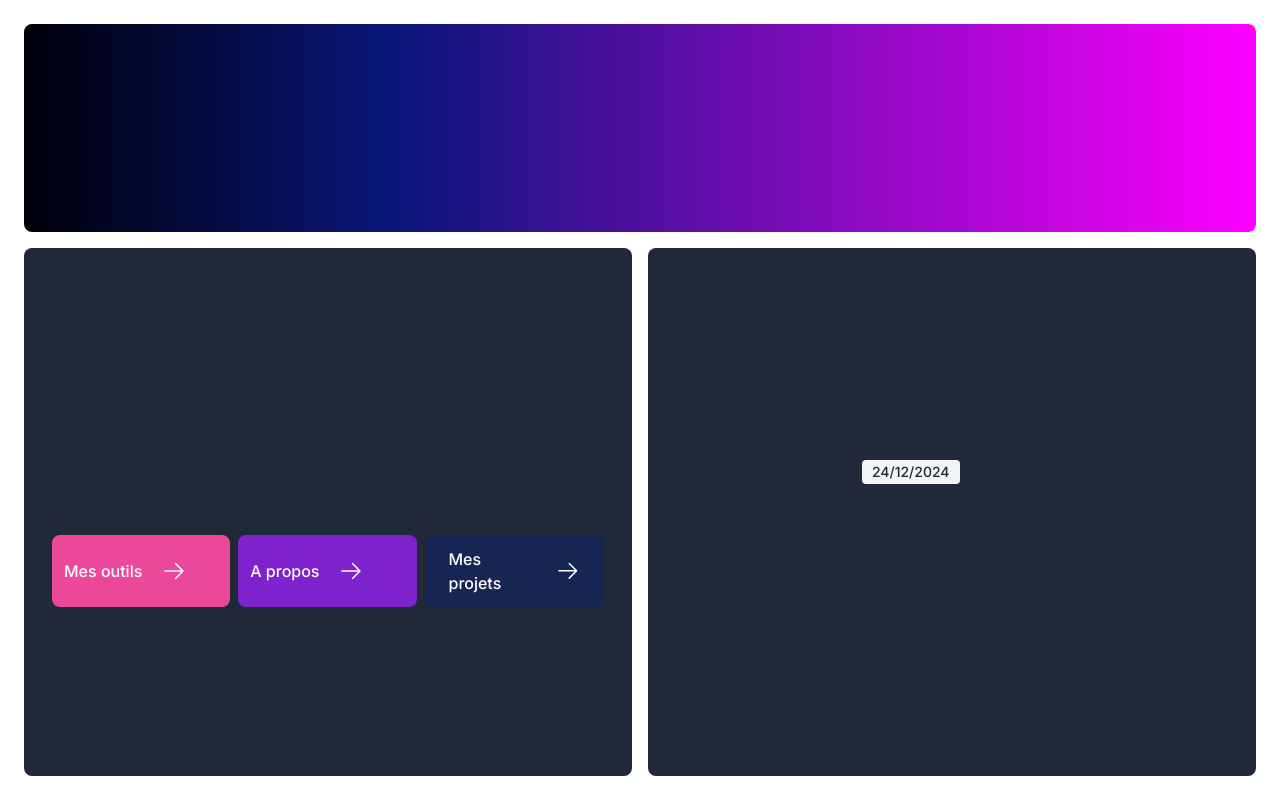
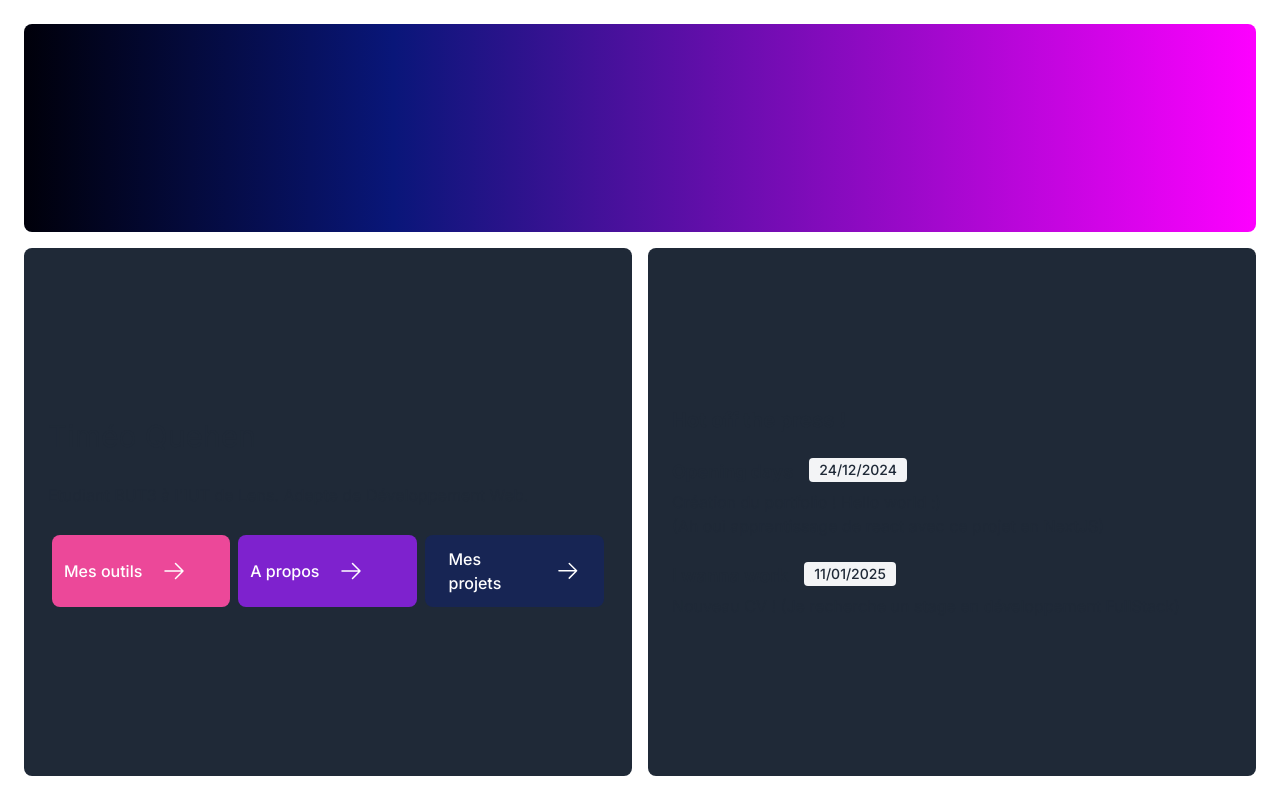
Before and after one commit to TimeoQUEHEN/nextjs-portfolio, a Next.js app: page / in a window 1280 px wide. Built offline with nearby package versions, Linux system fonts and the light colour scheme; a web font is replaced by a local one.

Commit message:
nouveau cv + update on front page

```diff
--- a/app/page.tsx
+++ b/app/page.tsx
@@ -45,8 +45,10 @@ export default function Page() {
             </nav>
           </div>
           <div className="flex flex-col justify-center gap-6 rounded-lg bg-gray-800 px-6 py-10 md:w-1/2">
+            <h3 className={"font-bold text-xl"}>Hot off the press !</h3>
+            <div>
               <div className={"flex gap-4"}>
-              <h3 className={"font-bold text-xl"}>Hot off the press !</h3>
+                <h3 className={"font-bold text-lg"}>Opening days</h3>
                 <span
                     className="bg-gray-100 text-gray-800 text-sm font-medium mb-2 px-2.5 py-0.5 rounded dark:bg-gray-700 dark:text-gray-300"> 24/12/2024 </span>
               </div>
@@ -55,6 +57,17 @@ export default function Page() {
                 (Ah oui apprentissage de react avec ce projet en NextJS)
               </p>
             </div>
+            <div>
+              <div className={"flex gap-4"}>
+                <h3 className={"font-bold text-lg"}>I wanna work</h3>
+                <span
+                    className="bg-gray-100 text-gray-800 text-sm font-medium mb-2 px-2.5 py-0.5 rounded dark:bg-gray-700 dark:text-gray-300"> 11/01/2025 </span>
+              </div>
+              <p>
+                Nouveau CV ! (Je recherche un stage en développement FullStack)
+              </p>
+            </div>
+          </div>
         </div>
       </main>
   );
```
Also changed, not shown: 1 other file (tests, documents, lock files or other folders). Lines whose indentation alone changed are shown as unchanged.
